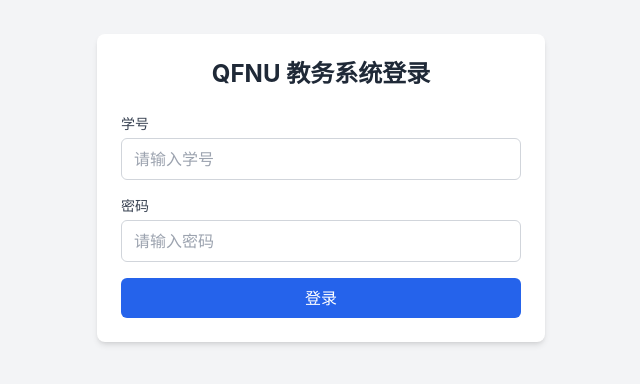
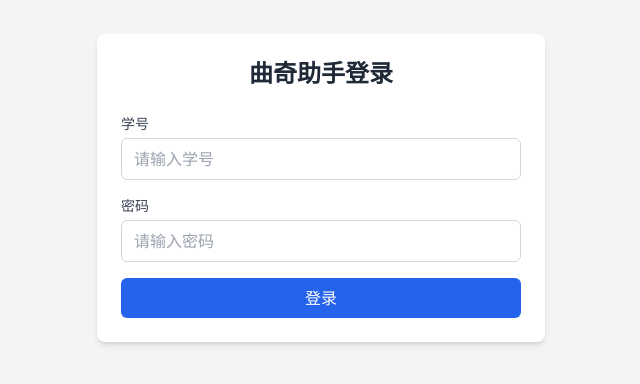
Before and after one commit to W1ndys/easy-qfnu-api-vercel, a Vue app in the folder frontend/: page /login in a window 1280 px wide. Shown: the part 212-596 px from the top of the page, without its empty margins (319-959 px from the left). Built offline with nearby package versions, Linux system fonts and the light colour scheme.

Commit message:
feat(branding): 统一项目品牌名称为 '曲奇助手'

```diff
--- a/frontend/index.html
+++ b/frontend/index.html
@@ -4,7 +4,7 @@
     <meta charset="UTF-8" />
     <link rel="icon" type="image/svg+xml" href="/favicon.svg" />
     <meta name="viewport" content="width=device-width, initial-scale=1.0" />
-    <title>QFNU 教务系统</title>
+    <title>曲奇助手</title>
   </head>
   <body>
     <div id="app"></div>
--- a/frontend/src/views/LoginView.vue
+++ b/frontend/src/views/LoginView.vue
@@ -2,7 +2,7 @@
   <div class="min-h-screen bg-gray-100 flex items-center justify-center p-4">
     <div class="w-full max-w-md bg-white rounded-lg shadow-md p-6">
       <h1 class="text-2xl font-bold text-center text-gray-800 mb-6">
-        QFNU 教务系统登录
+        曲奇助手登录
       </h1>
 
       <form @submit.prevent="handleLogin" class="space-y-4">
```
